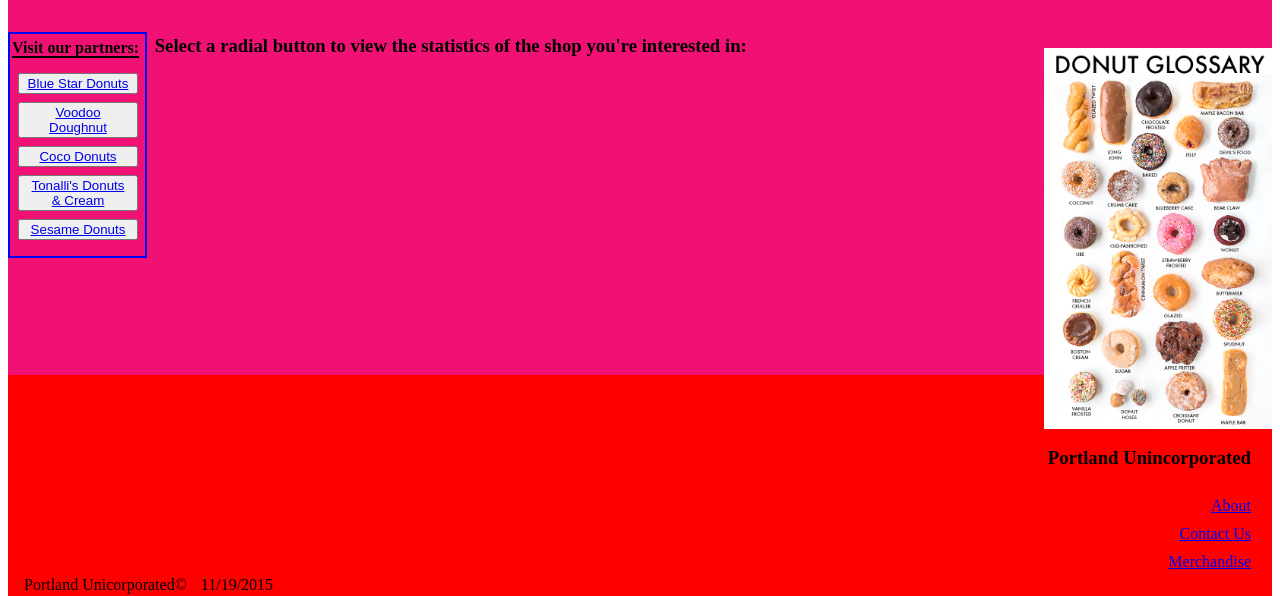
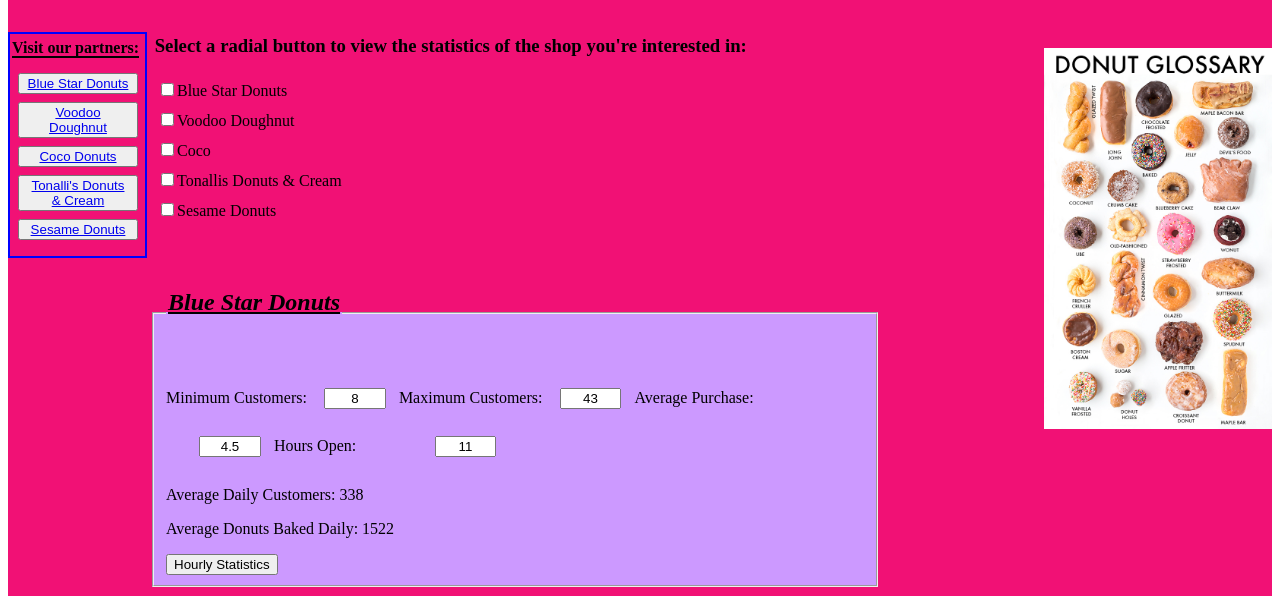
Before and after one commit to jacobshillman/DonutShop, a plain HTML site: page index.html in a window 1280 px wide. Shown: the part 240-836 px from the top of the page. Drawn offline with Linux system fonts and the light colour scheme.

Commit message:
interactive edits+approachswap

```diff
--- a/shopsjs.js
+++ b/shopsjs.js
@@ -104,7 +104,7 @@ function fieldsets (donutshop) {
       check.form="shopsData";
       check.id=this.donutShop[index].shopName.replace(/[^a-zA-Z0-9]/g,'')+"Select";
 
-     check.setAttribute("onclick", displayShop());
+//     check.setAttribute("onclick", displayShop());
 
     var label = document.createElement("label");
       label.htmlFor=this.donutShop[index].shopName.replace(/[^a-zA-Z0-9]/g,'')+"Select"
@@ -114,6 +114,126 @@ function fieldsets (donutshop) {
     box.appendChild(label);
   };
 
+    //Populate shops data:
+  for (var index = 0; index < donutShop.length; index++){
+
+    var form = document.getElementById("shopsData");
+      var fieldset = document.createElement("fieldset");
+        fieldset.className="donuts";
+        fieldset.id="this.donutShop[index].shopName.replace(/[^a-zA-Z0-9]/g,'')"
+
+      var fieldsetLegend = document.createElement("legend");
+
+      var h4 = document.createElement("h4");
+
+      var minCustLabel = document.createElement("Label");
+      var minCustText = document.createElement("input");
+        minCustText.type = "text";
+        minCustText.className = "minCust";
+        minCustText.id = this.donutShop[index].shopName.replace(/[^a-zA-Z0-9]/g,'')
+         +"minCust";
+        minCustText.value = this.donutShop[index].minCust;
+
+      var maxCustLabel = document.createElement("label");
+      var maxCustText = document.createElement("input");
+        maxCustText.type = "text";
+        maxCustText.className = "maxCust";
+        maxCustText.id = this.donutShop[index].shopName.replace(/[^a-zA-Z0-9]/g,'')
+         +"maxCust";
+        maxCustText.value = this.donutShop[index].maxCust;
+
+      var avgPurchLabel = document.createElement("label");
+      var avgPurchText = document.createElement("input");
+        avgPurchText.type = "text";
+        avgPurchText.className = "avgPurchase";
+        avgPurchText.id = this.donutShop[index].shopName.replace(/[^a-zA-Z0-9]/g,'')
+         +"avgPurchase";
+        avgPurchText.value = this.donutShop[index].avgPurchase;
+
+      var hoursLabel = document.createElement("label");
+      var hoursText = document.createElement("input");
+        hoursText.type = "text";
+        hoursText.className = "hours";
+        hoursText.id = this.donutShop[index].shopName.replace(/[^a-zA-Z0-9]/g,'')
+         +"hours";
+        hoursText.value = this.donutShop[index].hours;
+
+      var custDailyLabel = document.createElement("div");
+        custDailyLabel.className = "custDaily";
+      var custDailySpan = document.createElement("span");
+        custDailySpan.id = this.donutShop[index].shopName.replace(/[^a-zA-Z0-9]/g,'')+"cust";
+
+      var donutstDailyLabel = document.createElement("div");
+        donutstDailyLabel.className = "custDaily";
+      var donutsDailySpan = document.createElement("span");
+        donutsDailySpan.id = this.donutShop[index].shopName.replace(/[^a-zA-Z0-9]/g,'')+"bake";
+
+      var hoverTable = document.createElement("span");
+      var hoverTableButton = document.createElement("button");
+        hoverTableButton.type = "button";
+        hoverTableButton.id = this.donutShop[index].shopName.replace(/[^a-zA-Z0-9]/g,'')+"button";
+
+
+
+    form.appendChild(fieldset);
+    fieldset.appendChild(fieldsetLegend);
+      fieldsetLegend.appendChild(h4);
+        h4.appendChild(document.createTextNode(this.donutShop[index].shopName));
+      fieldset.appendChild(minCustLabel);
+        minCustLabel.appendChild(document.createTextNode("Minimum Customers: "));
+      fieldset.appendChild(minCustText);
+      fieldset.appendChild(maxCustLabel);
+        maxCustLabel.appendChild(document.createTextNode("Maximum Customers: "));
+      fieldset.appendChild(maxCustText);
+      fieldset.appendChild(avgPurchLabel);
+        avgPurchLabel.appendChild(document.createTextNode("Average Purchase: "));
+      fieldset.appendChild(avgPurchText);
+      fieldset.appendChild(hoursLabel);
+        hoursLabel.appendChild(document.createTextNode("Hours Open: "));
+      fieldset.appendChild(hoursText);
+      fieldset.appendChild(custDailyLabel);
+        custDailyLabel.appendChild(document.createTextNode("Average Daily Customers: "));
+        custDailyLabel.appendChild(custDailySpan);
+        custDailySpan.appendChild(document.createTextNode(this.donutShop[index].custDaily));
+      fieldset.appendChild(donutstDailyLabel);
+        donutstDailyLabel.appendChild(document.createTextNode("Average Donuts Baked Daily: "));
+        donutstDailyLabel.appendChild(donutsDailySpan);
+        donutsDailySpan.appendChild(document.createTextNode(this.donutShop[index].bakeDaily))
+      fieldset.appendChild(hoverTable);
+        hoverTable.appendChild(hoverTableButton);
+        hoverTableButton.appendChild(document.createTextNode("Hourly Statistics"));
+
+
+
+    document.write("<table class='hourlyStats'>"
+      +hoursDisplay(this.donutShop[index])
+      +custDisplay(this.donutShop[index])
+      +salesDisplay(this.donutShop[index])
+      +"</table>");
+
+          //Functions to generate hourly Shop info for hidden table:
+        function hoursDisplay () {
+          var hrDisp = "<tr id='highlight'><th>Each Hour Open:</th>";
+            for (hrIndex = 0; hrIndex < this.donutShop[index].indexHours.length; hrIndex++) {
+              hrDisp +="<td>"+this.donutShop[index].indexHours[hrIndex]+"</td>";
+            }
+          hrDisp += "</tr>"
+          return hrDisp;  }
+        function custDisplay () {
+          var cDisp = "<tr><th>Customers per Hour:</th>";
+            for (custIndex = 0; custIndex < this.donutShop[index].custHourly.length; custIndex++) {
+              cDisp +="<td>"+this.donutShop[index].custHourly[custIndex]+"</td>";
+            }
+          cDisp += "</tr>"
+          return cDisp; }
+        function salesDisplay () {
+          var sDisp = "<tr><th>Sales per Hour:</th>";
+            for (saleIndex = 0; saleIndex < this.donutShop[index].bakeHourly.length; saleIndex++) {
+              sDisp +="<td>"+this.donutShop[index].bakeHourly[saleIndex]+"</td>";
+            }
+          sDisp += "</tr>"
+          return sDisp; }
+/*
   var fieldsetTest=false;
 function displayShop(){
     if(fieldsetTest){
@@ -124,11 +244,15 @@ function displayShop(){
       fieldsetTest=true;
     }
 };
+*/
 
-    //Populate shops data:
-  for (var index = 0; index < donutShop.length; index++){
+    document.write("</fieldset>");
 
-    document.write("<fieldset id='"+this.donutShop[index].shopName.replace(/[^a-zA-Z0-9]/g,'')
+}
+};
+
+/*
+    document.write("<fieldset class='donuts' id='"+this.donutShop[index].shopName.replace(/[^a-zA-Z0-9]/g,'')
       +"'>");
 
     document.write("<legend><h4>"+this.donutShop[index].shopName+"</h4></legend>");
@@ -162,36 +286,5 @@ function displayShop(){
       this.donutShop[index].shopName.replace(/[^a-zA-Z0-9]/g,'')
       +"' type='button'>Hourly Statistics</button>");
 
-    document.write("<table class='hourlyStats'>"
-      +hoursDisplay(this.donutShop[index])
-      +custDisplay(this.donutShop[index])
-      +salesDisplay(this.donutShop[index])
-      +"</table>");
 
-          //Functions to generate hourly Shop info for hidden table:
-        function hoursDisplay () {
-          var hrDisp = "<tr id='highlight'><th>Each Hour Open:</th>";
-            for (hrIndex = 0; hrIndex < this.donutShop[index].indexHours.length; hrIndex++) {
-              hrDisp +="<td>"+this.donutShop[index].indexHours[hrIndex]+"</td>";
-            }
-          hrDisp += "</tr>"
-          return hrDisp;  }
-        function custDisplay () {
-          var cDisp = "<tr><th>Customers per Hour:</th>";
-            for (custIndex = 0; custIndex < this.donutShop[index].custHourly.length; custIndex++) {
-              cDisp +="<td>"+this.donutShop[index].custHourly[custIndex]+"</td>";
-            }
-          cDisp += "</tr>"
-          return cDisp; }
-        function salesDisplay () {
-          var sDisp = "<tr><th>Sales per Hour:</th>";
-            for (saleIndex = 0; saleIndex < this.donutShop[index].bakeHourly.length; saleIndex++) {
-              sDisp +="<td>"+this.donutShop[index].bakeHourly[saleIndex]+"</td>";
-            }
-          sDisp += "</tr>"
-          return sDisp; }
-
-    document.write("</fieldset>");
-
-}
-};
+*/
--- a/shopsstyles.css
+++ b/shopsstyles.css
@@ -115,8 +115,7 @@ aside {
 
 }
 
-
-fieldset {
+.donuts {
   margin: 2em 1em;
   min-width: 465px;
   background-color: #cc99ff;
@@ -185,11 +184,6 @@ h4 {
       background-color: white;
     }
 
-
-#BlueStarDonuts, #VoodooDoughnut, #Coco, #TonallisDonutsCream, #SesameDonuts {
-  display: none;
-}
-
 input:checked fieldset {
   display: block;
 }
```
